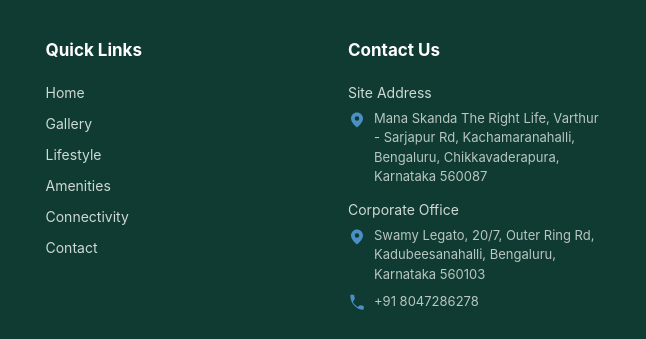
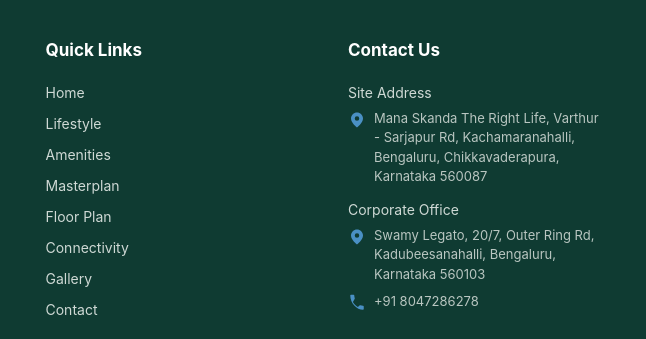
Before and after one commit to pinakkaa/manaskandastherightlife.com, a plain HTML site: page index.html in a window 1280 px wide. Shown: the part 6673-7012 px from the top of the page, 317-963 px from the left. Drawn offline with Linux system fonts and the light colour scheme.

Commit message:
Changes completed

```diff
--- a/index.html
+++ b/index.html
@@ -349,7 +349,8 @@
           <div class="slide-card"><img src="./Image/Amenities/landscapedgarden.webp" alt="kidsplayarea">
             <div class="slide-card__label">Kidsplayarea</div>
           </div>
-          <div class="slide-card"><img src="./Image/Amenities/multipurposesportscourt.webp" alt="Multipur Posesports Court">
+          <div class="slide-card"><img src="./Image/Amenities/multipurposesportscourt.webp"
+              alt="Multipur Posesports Court">
             <div class="slide-card__label">Multipur Posesports Court</div>
           </div>
           <div class="slide-card"><img src="./Image/Amenities/outdoorworkpod.webp" alt="Outdoor Workpod">
@@ -683,10 +684,12 @@
         <h4>Quick Links</h4>
 
         <a href="#home">Home</a>
-        <a href="#gallery">Gallery</a>
         <a href="#lifestyle">Lifestyle</a>
         <a href="#amenities">Amenities</a>
+        <a href="#masterplan">Masterplan</a>
+        <a href="#floorplan">Floor Plan</a>
         <a href="#connectivity">Connectivity</a>
+        <a href="#gallery">Gallery</a>
         <a href="#contact">Contact</a>
       </div>
 
@@ -830,7 +833,8 @@
   <div class="modal-overlay" id="contact-modal" onclick="if(event.target===this) closeContactModal()">
     <div class="modal-box">
       <button class="modal-close" onclick="closeContactModal()" aria-label="Close">
-      <svg viewBox="0 0 24 24" fill="none" stroke="currentColor" stroke-width="2" stroke-linecap="round" stroke-linejoin="round">
+        <svg viewBox="0 0 24 24" fill="none" stroke="currentColor" stroke-width="2" stroke-linecap="round"
+          stroke-linejoin="round">
           <path d="M18 6L6 18M6 6l12 12" />
         </svg>
       </button>
--- a/style.css
+++ b/style.css
@@ -1307,7 +1307,9 @@ body {
   color: var(--text-main);
   background: var(--white);
 }
-
+html{
+  scroll-behavior: smooth;
+}
 img {
   max-width: 100%;
   display: block;
```
Lines whose indentation alone changed are shown as unchanged.
